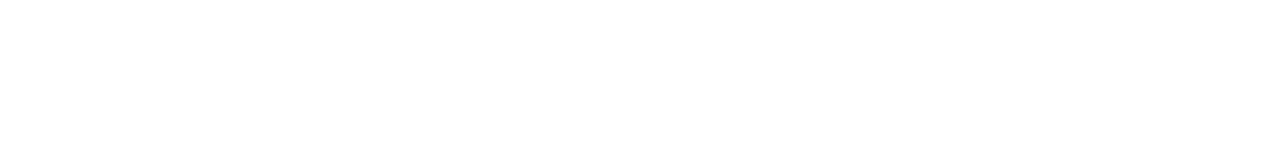
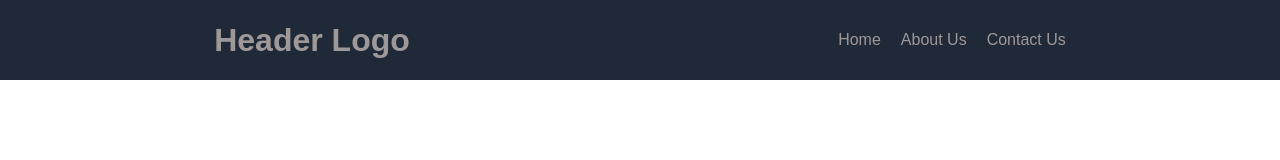
Before and after one commit to arayias/landing_page, a plain HTML site: page index.html in a window 1280 px wide. Drawn offline with Linux system fonts and the light colour scheme.

Commit message:
Add header to index.html with styling

```diff
--- a/index.html
+++ b/index.html
@@ -7,6 +7,26 @@
   <link rel="stylesheet" href="styles/styles.css">
 </head>
 <body>
+  <div class="container">
+    <div class="header">
+      <h1>Header Logo</h1>
+      <ul>
+        <li><a href="#">Home</a></li>
+        <li><a href="#">About Us</a></li>
+        <li><a href="#">Contact Us</a></li>
+      </ul>
+    </div>
+    <div class="content">
+      <div class="desc">
+      </div>
+
+      <div class="img-container">
+
+      </div>
+    </div>
+    <div class="footer">
+    </div>
+  </div>
 
 </body>
 </html>
--- a/styles/styles.css
+++ b/styles/styles.css
@@ -2,4 +2,32 @@
   margin: 0;
   padding: 0;
   box-sizing: border-box;
+  color: rgb(159, 152, 152);
+  font-family: Arial, Helvetica, sans-serif;
 }
+
+.container {
+  width: 100%;
+  height: 100vh;
+  display: flex;
+  flex-direction: column;
+}
+
+.header{
+  width: 100%;
+  height: 10vh;
+  background-color: #1F2937;
+  display: flex;
+  justify-content: space-around;
+  align-items: center;
+}
+
+ul{
+  list-style: none;
+  display: flex;
+  gap: 20px;
+}
+
+a{
+  text-decoration: none;
+}
```
